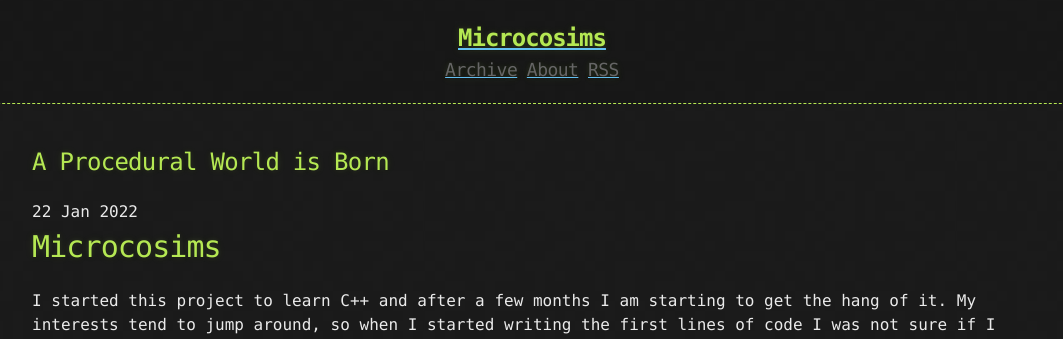
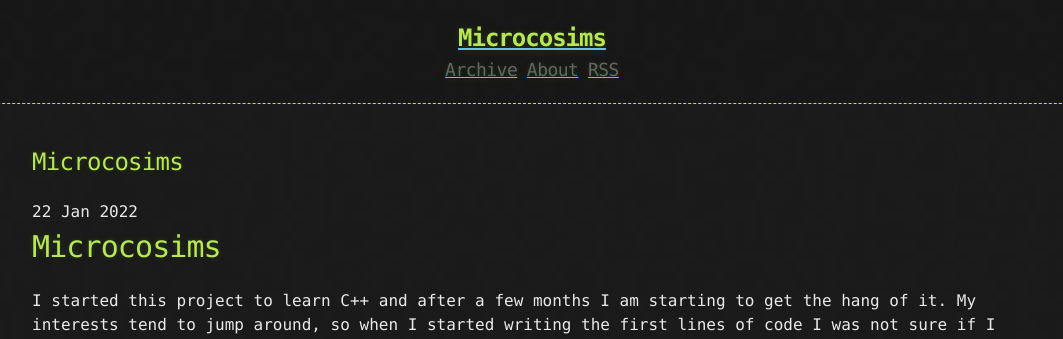
Before and after one commit to nullreference8/nullreference8.github.io, a Jekyll site: the page built from _posts/2022-01-22-Microcosims.md, in a window 1280 px wide. Shown: the top 339 px of the page, without its empty margins (108-1171 px from the left). Built offline with Jekyll 4.4.1, drawn with Linux system fonts in a browser that asks for light colours.

Commit message:
Update 2022-01-22-Microcosims.md

```diff
--- a/_posts/2022-01-22-Microcosims.md
+++ b/_posts/2022-01-22-Microcosims.md
@@ -1,5 +1,5 @@
 ---
-title: A Procedural World is Born
+title: Microcosims
 published: true
 ---
 
```
